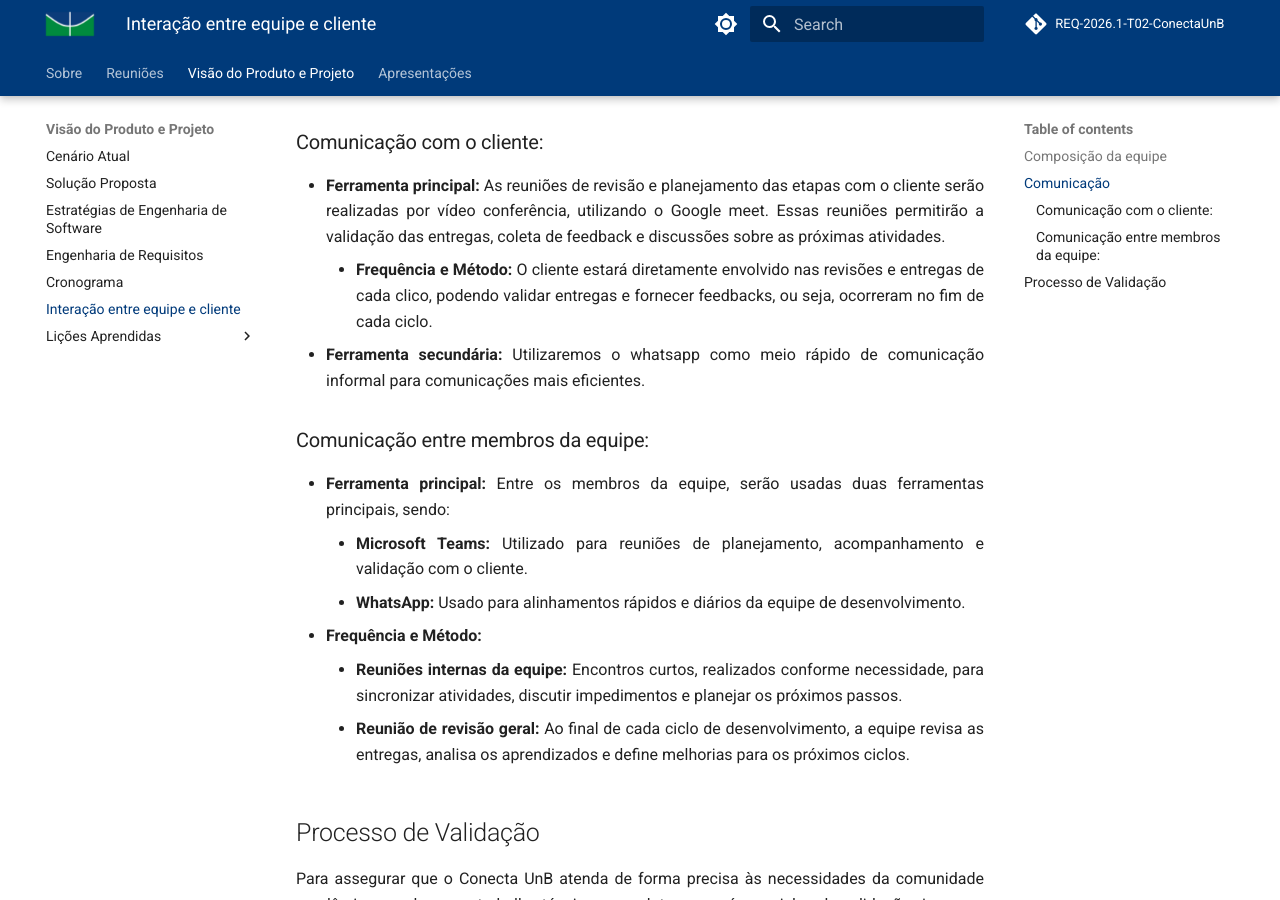
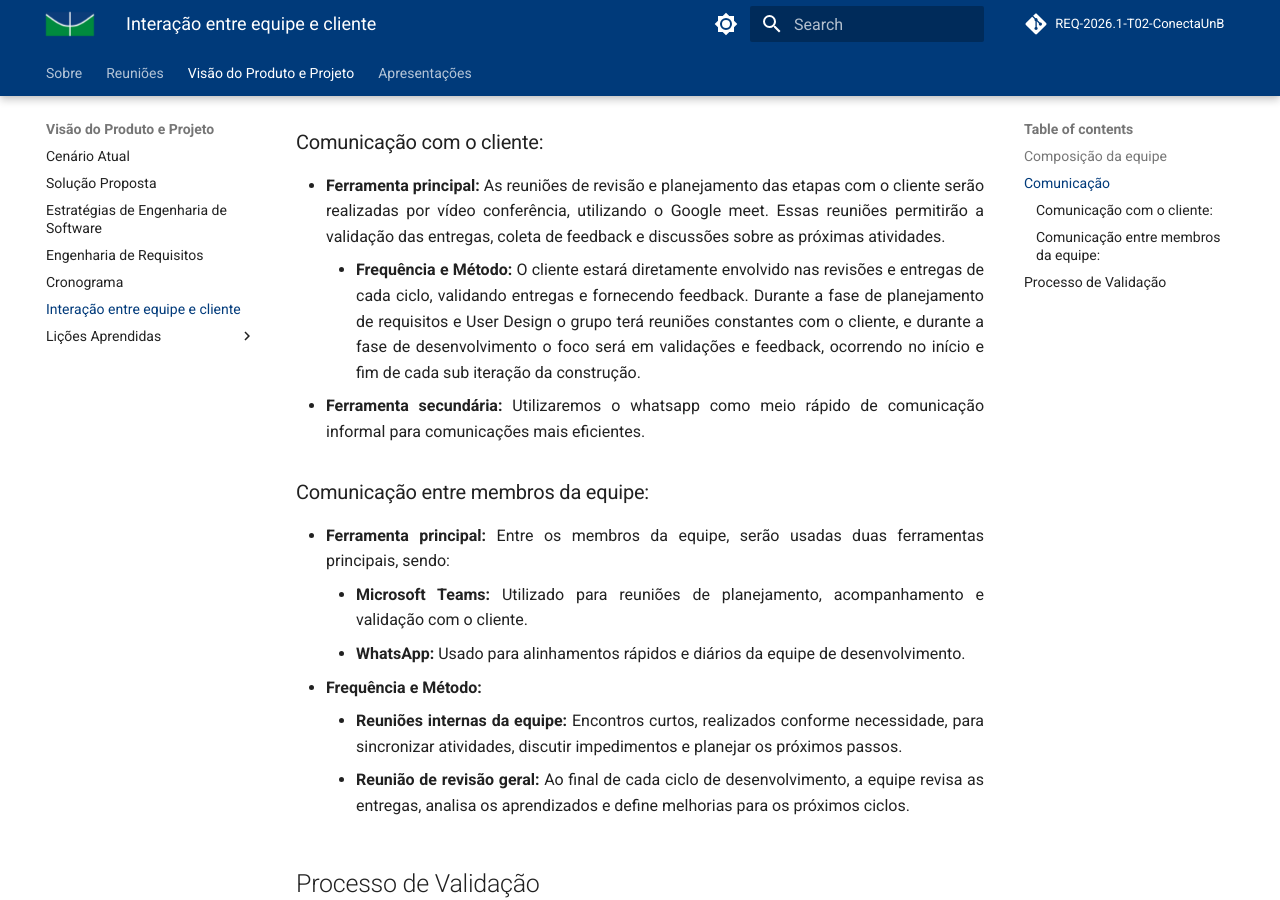
Before and after one commit to mdsreq-fga-unb/REQ-2026.1-T02-ConectaUnB, an MkDocs documentation site: the page built from docs/visaoDeProdutoProjeto/interacao.md, in a window 1280 px wide and 900 px high, scrolled down 851 px. Built offline with MkDocs 1.6.1 and Material for MkDocs 9.7.7, drawn with Linux system fonts in a browser that asks for light colours; comment, search, counter and statistics services are not loaded.

Commit message:
docs: aprimoramento da seção de comunicação com o cliente, detalhando frequência e método de validação

```diff
--- a/docs/visaoDeProdutoProjeto/interacao.md
+++ b/docs/visaoDeProdutoProjeto/interacao.md
@@ -17,7 +17,7 @@ As ferramentas de comunicação são essenciais para que a equipe desenvolviment
 ### Comunicação com o cliente:
 
 - **Ferramenta principal:** As reuniões de revisão e planejamento das etapas com o cliente serão realizadas por vídeo conferência, utilizando o Google meet. Essas reuniões permitirão a validação das entregas, coleta de feedback e discussões sobre as próximas atividades.
-    - **Frequência e Método:** O cliente estará diretamente envolvido nas revisões e entregas de cada clico, podendo validar entregas e fornecer feedbacks, ou seja, ocorreram no fim de cada ciclo.
+    - **Frequência e Método:** O cliente estará diretamente envolvido nas revisões e entregas de cada ciclo, validando entregas e fornecendo feedback. Durante a fase de planejamento de requisitos e User Design o grupo terá reuniões constantes com o cliente, e durante a fase de desenvolvimento o foco será em validações e feedback, ocorrendo no início e fim de cada sub iteração da construção.
 - **Ferramenta secundária:** Utilizaremos o whatsapp como meio rápido de comunicação informal para comunicações mais eficientes.
 
 ### Comunicação entre membros da equipe:
```
